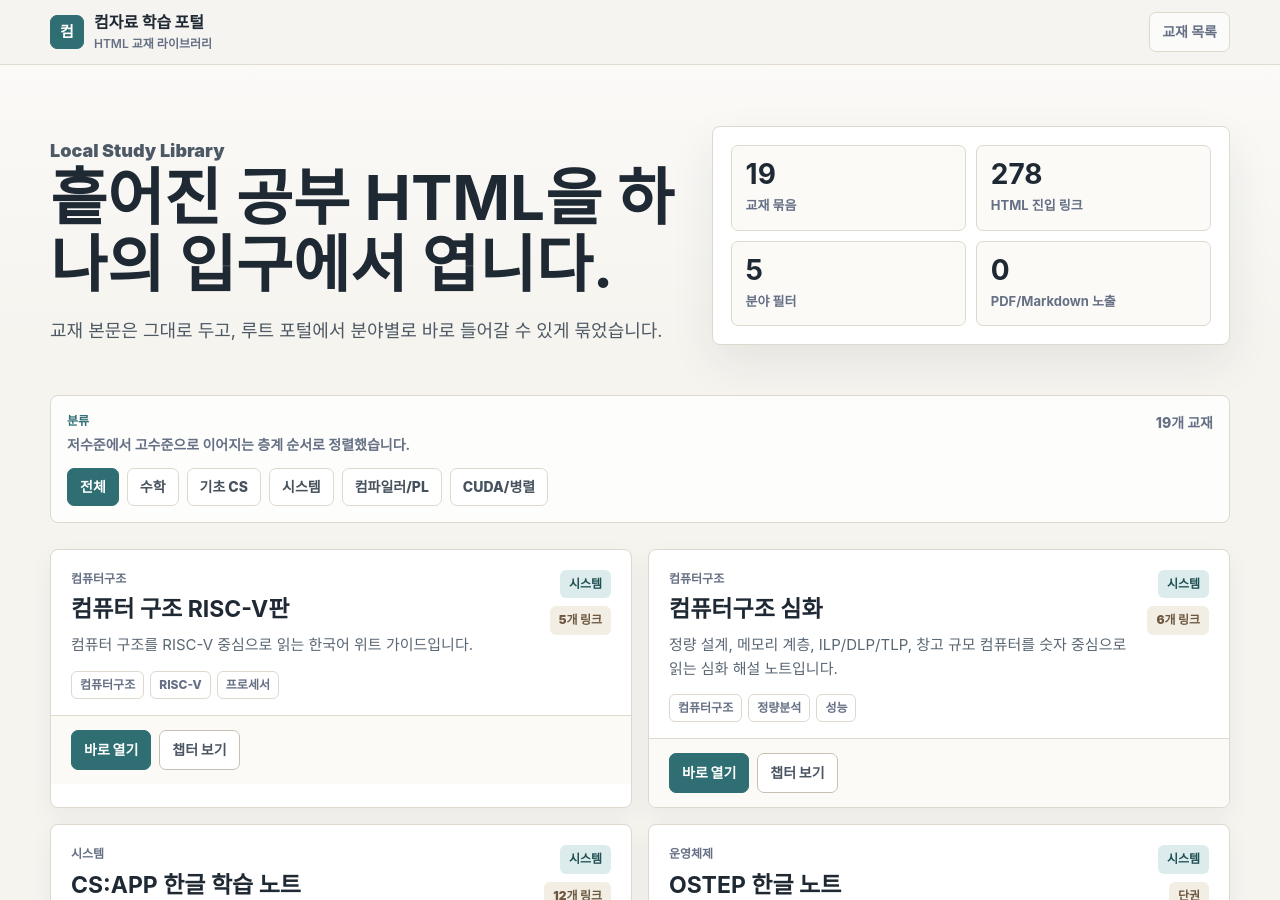
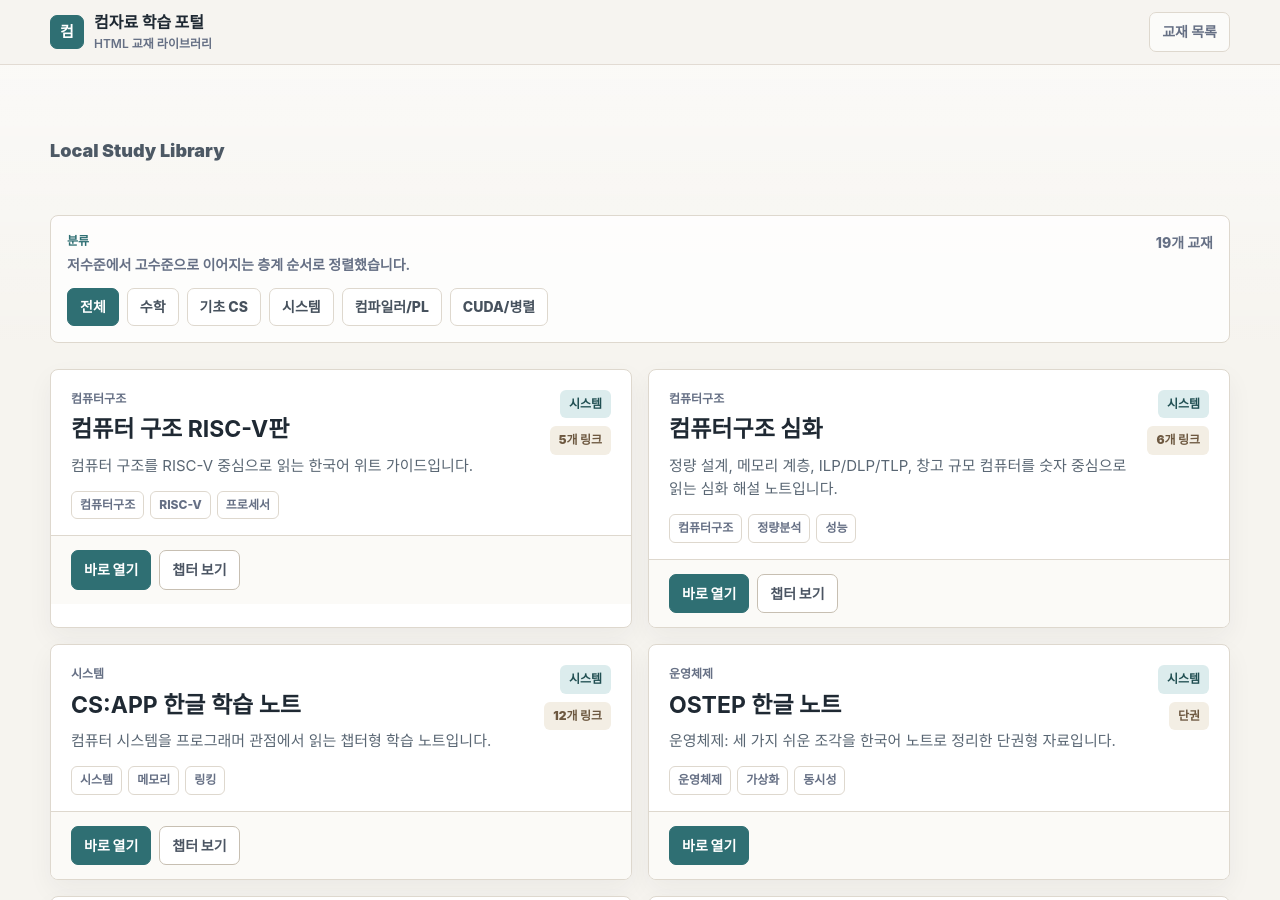
Before and after one commit to brianyu43/brianyu43.github.io, a Jekyll site: the page study/index.html, which Jekyll copies as it is, in a window 1280 px wide and 900 px high. Built offline with Jekyll 4.4.1, drawn with Linux system fonts in a browser that asks for light colours.

Commit message:
Strip study portal hero to just the eyebrow
Removed the title, description prose, and stats panel from the hero —
keeping only the "Local Study Library" eyebrow. Null-guard the stat
consumers in study-portal.js so removing the stat elements doesn't
throw.

Co-Authored-By: Claude Opus 4.7 (1M context) <noreply@anthropic.com>

```diff
--- a/study/assets/study-portal.js
+++ b/study/assets/study-portal.js
@@ -549,9 +549,9 @@ function renderLibrary() {
 }
 
 function updateStats() {
-  totalBooks.textContent = orderedBooks.length;
-  totalEntries.textContent = totalEntryCount();
-  totalCategories.textContent = categories.length - 1;
+  if (totalBooks) totalBooks.textContent = orderedBooks.length;
+  if (totalEntries) totalEntries.textContent = totalEntryCount();
+  if (totalCategories) totalCategories.textContent = categories.length - 1;
 }
 
 filtersEl.addEventListener("click", (event) => {
--- a/study/index.html
+++ b/study/index.html
@@ -26,31 +26,7 @@
 
   <main>
     <section class="site-shell hero" aria-labelledby="page-title">
-      <div>
-        <p class="eyebrow">Local Study Library</p>
-        <h1 id="page-title">흩어진 공부 HTML을 하나의 입구에서 엽니다.</h1>
-        <p>교재 본문은 그대로 두고, 루트 포털에서 분야별로 바로 들어갈 수 있게 묶었습니다.</p>
-      </div>
-      <aside class="hero-panel" aria-label="포털 요약">
-        <div class="stat-grid">
-          <div class="stat">
-            <strong data-total-books>0</strong>
-            <span>교재 묶음</span>
-          </div>
-          <div class="stat">
-            <strong data-total-entries>0</strong>
-            <span>HTML 진입 링크</span>
-          </div>
-          <div class="stat">
-            <strong data-total-categories>0</strong>
-            <span>분야 필터</span>
-          </div>
-          <div class="stat">
-            <strong>0</strong>
-            <span>PDF/Markdown 노출</span>
-          </div>
-        </div>
-      </aside>
+      <p class="eyebrow" id="page-title">Local Study Library</p>
     </section>
 
     <section class="site-shell control-band" aria-label="교재 분류 필터">
```
